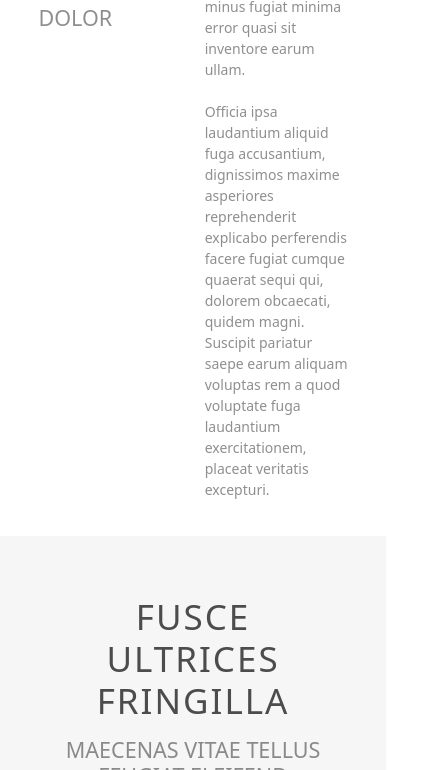
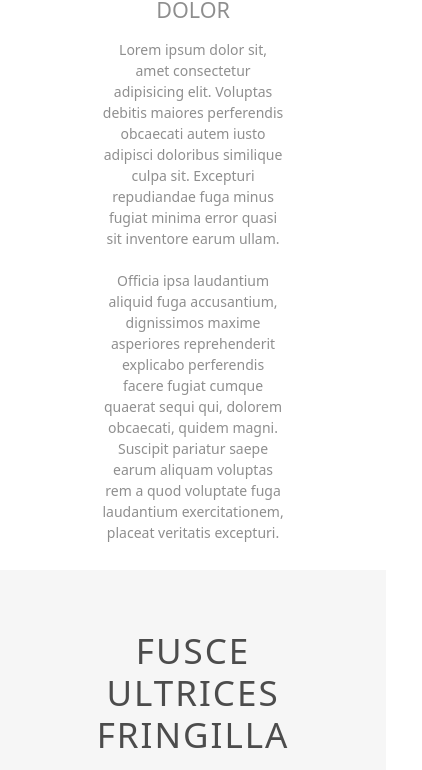
Before and after one commit to lalalandcloud/spatialExercice, a website: page index.html in a window 390 px wide. Shown: the part 748-1518 px from the top of the page, 422 px wide, since content can reach past the window. Drawn offline with Linux system fonts and the light colour scheme.

Commit message:
responsiveHead

```diff
--- a/index.html
+++ b/index.html
@@ -25,7 +25,7 @@
             <button>GET STARTED</button>
         </header>
     </section>
-    <section class="d-flex sect1">
+    <section class="sect1">
         <div class="w-50">
             <h1 class="p-0">MAECENAS LUCTUS LECTUS</h1>
             <h4>PERSPICIATIS DOLOREMQUE RECUSANDAE DOLOR</h4>
--- a/src/sass/partials/_base.sass
+++ b/src/sass/partials/_base.sass
@@ -48,6 +48,7 @@ body
                     padding: 2vw
 
 .sect1
+    display: flex
     justify-self: center
     padding-left: 18vw
     padding-bottom: 4vw
@@ -218,4 +219,12 @@ footer
         nav
             ul
                 flex-direction: column
-    sect
+    .sect1
+        padding: 2vw
+        // display: block
+        flex-wrap: wrap
+        justify-content: center
+        text-align: center
+        // text-justify: distribute
+        div
+            max-width: 576px
```
Also changed, not shown: public/styles/style.css, 1 other file.
